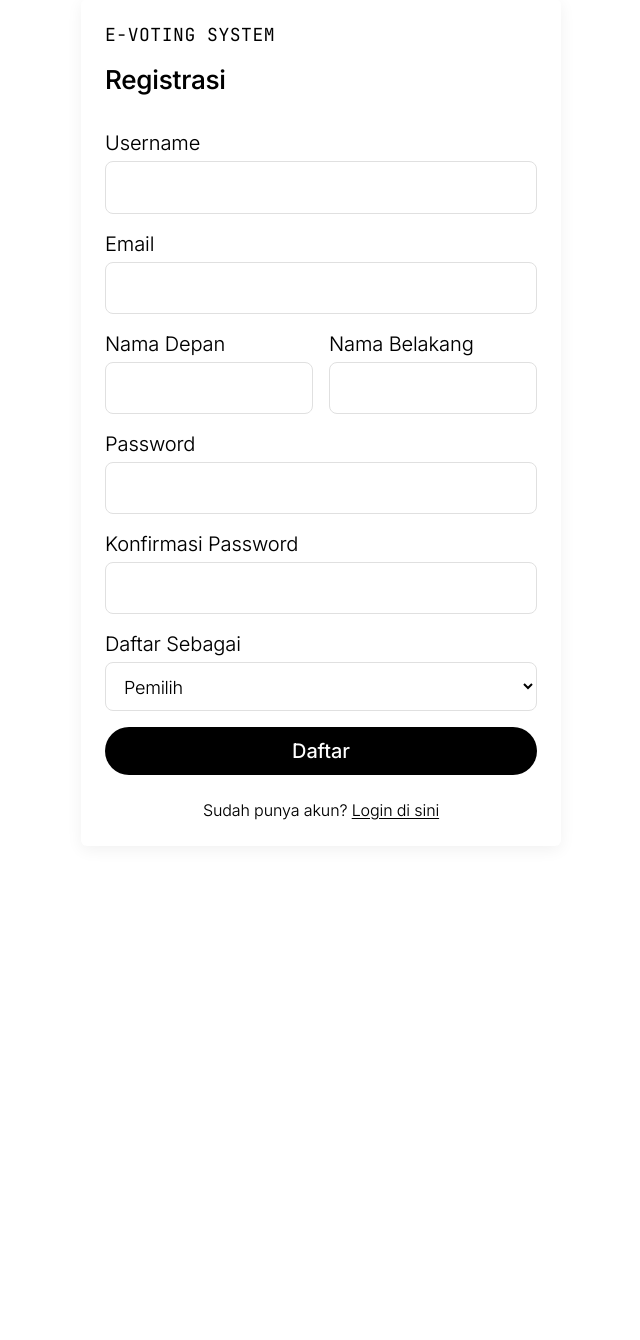
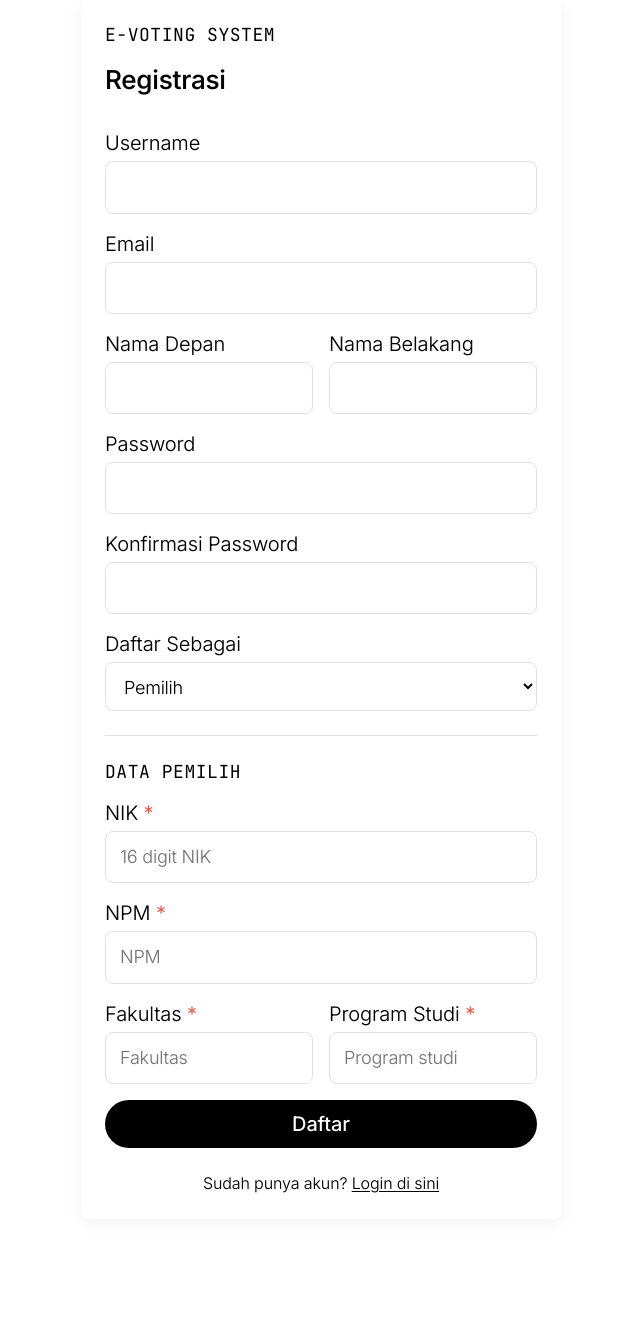
Before and after one commit to muhfauzannn/pkpl26-21-sariwangi, a Django app: page /auth/register/ in a window 1280 px wide. Shown: the part 185-1525 px from the top of the page, without its empty margins (319-959 px from the left). Before the commit the page ends 1005 px from the top, so only its background shows below. Run offline with Django 5.2, Linux system fonts and the light colour scheme.

Commit message:
feat: add extra fields and validation for pemilih registration and enhance voting access control

```diff
--- a/apps/authentication/forms.py
+++ b/apps/authentication/forms.py
@@ -37,6 +37,28 @@ class RegistrationForm(forms.ModelForm):
         widget=forms.Select(),
     )
 
+    # Extra fields for pemilih
+    nik = forms.CharField(
+        max_length=16,
+        required=False,
+        widget=forms.TextInput(attrs={"placeholder": "16 digit NIK"}),
+    )
+    npm = forms.CharField(
+        max_length=15,
+        required=False,
+        widget=forms.TextInput(attrs={"placeholder": "NPM"}),
+    )
+    faculty = forms.CharField(
+        max_length=100,
+        required=False,
+        widget=forms.TextInput(attrs={"placeholder": "Fakultas"}),
+    )
+    study_program = forms.CharField(
+        max_length=100,
+        required=False,
+        widget=forms.TextInput(attrs={"placeholder": "Program studi"}),
+    )
+
     class Meta:
         model = User
         fields = ["username", "email", "first_name", "last_name", "role"]
@@ -59,3 +81,29 @@ class RegistrationForm(forms.ModelForm):
         if password1 and password2 and password1 != password2:
             raise forms.ValidationError("Password tidak cocok.")
         return password2
+
+    def clean(self):
+        cleaned = super().clean()
+        role = cleaned.get("role")
+        if role == User.Role.PEMILIH:
+            nik = cleaned.get("nik", "").strip()
+            npm = cleaned.get("npm", "").strip()
+            faculty = cleaned.get("faculty", "").strip()
+            study_program = cleaned.get("study_program", "").strip()
+
+            import re
+            if not nik or not re.match(r"^\d{16}$", nik):
+                self.add_error("nik", "NIK harus terdiri dari 16 digit angka.")
+            if not npm or not re.match(r"^\d+$", npm):
+                self.add_error("npm", "NPM harus terdiri dari digit angka.")
+            if not faculty:
+                self.add_error("faculty", "Fakultas wajib diisi.")
+            if not study_program:
+                self.add_error("study_program", "Program studi wajib diisi.")
+
+            from apps.voters.models import Voter
+            if nik and not self.has_error("nik") and Voter.objects.filter(nik=nik).exists():
+                self.add_error("nik", "NIK sudah terdaftar.")
+            if npm and not self.has_error("npm") and Voter.objects.filter(npm=npm).exists():
+                self.add_error("npm", "NPM sudah terdaftar.")
+        return cleaned
--- a/apps/authentication/middleware.py
+++ b/apps/authentication/middleware.py
@@ -16,7 +16,7 @@ class RoleBasedAccessControlMiddleware:
 
     ROLE_PATHS = {
         "pengawas": ["/"],
-        "pemilih": ["/voting/", "/dashboard/audit-log/", "/auth/logout/"],
+        "pemilih": ["/voting/", "/candidates/", "/dashboard/audit-log/", "/auth/logout/"],
         "paslon": ["/candidates/", "/voting/results/", "/dashboard/audit-log/", "/auth/logout/"],
     }
 
--- a/apps/authentication/templates/authentication/register.html
+++ b/apps/authentication/templates/authentication/register.html
@@ -92,6 +92,52 @@
                 {% endfor %}
             </div>
 
+            <!-- Pemilih-only fields -->
+            <div id="pemilih-fields" style="display:none; border-top:1px solid var(--color-hairline); padding-top:var(--spacing-lg); margin-top:var(--spacing-lg);">
+                <p class="text-eyebrow" style="margin-bottom:var(--spacing-md);">Data Pemilih</p>
+
+                <div class="form-group">
+                    <label for="id_nik" class="form-label">NIK <span style="color:var(--color-error);">*</span></label>
+                    <input type="text" name="nik" id="id_nik" maxlength="16"
+                           class="form-input {% if form.nik.errors %}is-invalid{% endif %}"
+                           value="{{ form.nik.value|default:'' }}" placeholder="16 digit NIK">
+                    {% for error in form.nik.errors %}
+                        <p class="form-error">{{ error }}</p>
+                    {% endfor %}
+                </div>
+
+                <div class="form-group">
+                    <label for="id_npm" class="form-label">NPM <span style="color:var(--color-error);">*</span></label>
+                    <input type="text" name="npm" id="id_npm" maxlength="15"
+                           class="form-input {% if form.npm.errors %}is-invalid{% endif %}"
+                           value="{{ form.npm.value|default:'' }}" placeholder="NPM">
+                    {% for error in form.npm.errors %}
+                        <p class="form-error">{{ error }}</p>
+                    {% endfor %}
+                </div>
+
+                <div class="form-row">
+                    <div class="form-group">
+                        <label for="id_faculty" class="form-label">Fakultas <span style="color:var(--color-error);">*</span></label>
+                        <input type="text" name="faculty" id="id_faculty"
+                               class="form-input {% if form.faculty.errors %}is-invalid{% endif %}"
+                               value="{{ form.faculty.value|default:'' }}" placeholder="Fakultas">
+                        {% for error in form.faculty.errors %}
+                            <p class="form-error">{{ error }}</p>
+                        {% endfor %}
+                    </div>
+                    <div class="form-group">
+                        <label for="id_study_program" class="form-label">Program Studi <span style="color:var(--color-error);">*</span></label>
+                        <input type="text" name="study_program" id="id_study_program"
+                               class="form-input {% if form.study_program.errors %}is-invalid{% endif %}"
+                               value="{{ form.study_program.value|default:'' }}" placeholder="Program studi">
+                        {% for error in form.study_program.errors %}
+                            <p class="form-error">{{ error }}</p>
+                        {% endfor %}
+                    </div>
+                </div>
+            </div>
+
             <button type="submit" class="btn btn-primary btn-full">Daftar</button>
         </form>
 
@@ -101,3 +147,15 @@
     </div>
 </div>
 {% endblock %}
+
+{% block extra_js %}
+<script>
+document.getElementById('id_role').addEventListener('change', function() {
+    document.getElementById('pemilih-fields').style.display = this.value === 'pemilih' ? 'block' : 'none';
+});
+// Show on load if already selected
+if (document.getElementById('id_role').value === 'pemilih') {
+    document.getElementById('pemilih-fields').style.display = 'block';
+}
+</script>
+{% endblock %}
--- a/apps/authentication/views.py
+++ b/apps/authentication/views.py
@@ -69,6 +69,20 @@ class RegisterView(FormView):
         )
         user.is_active = True
         user.save()
+
+        if form.cleaned_data["role"] == User.Role.PEMILIH:
+            from apps.voters.models import Voter
+            Voter.objects.create(
+                user=user,
+                nik=form.cleaned_data["nik"],
+                npm=form.cleaned_data["npm"],
+                email=form.cleaned_data["email"],
+                full_name=f"{form.cleaned_data['first_name']} {form.cleaned_data['last_name']}".strip(),
+                faculty=form.cleaned_data["faculty"],
+                study_program=form.cleaned_data["study_program"],
+                status=Voter.Status.ACTIVE,
+            )
+
         messages.success(self.request, "Registrasi berhasil. Silakan login.")
         return super().form_valid(form)
 
```
Also changed, not shown: apps/voting/views.py (+18 -0 lines).
